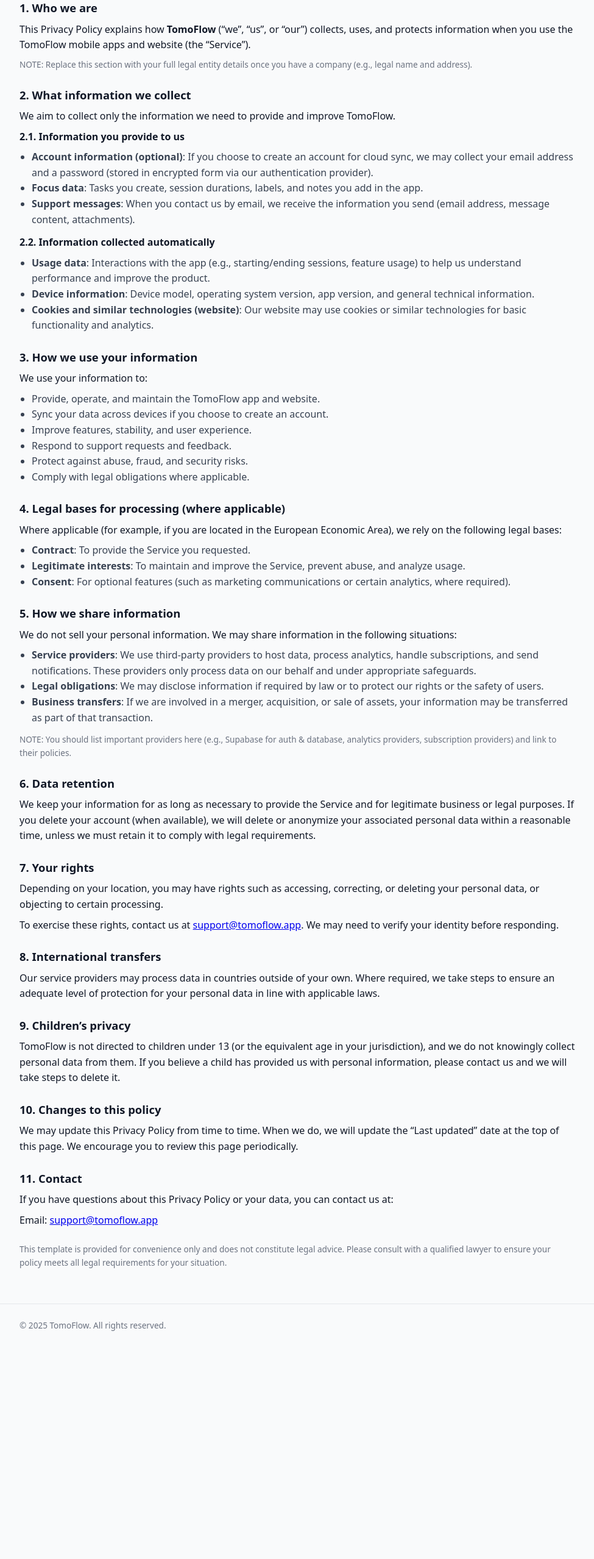
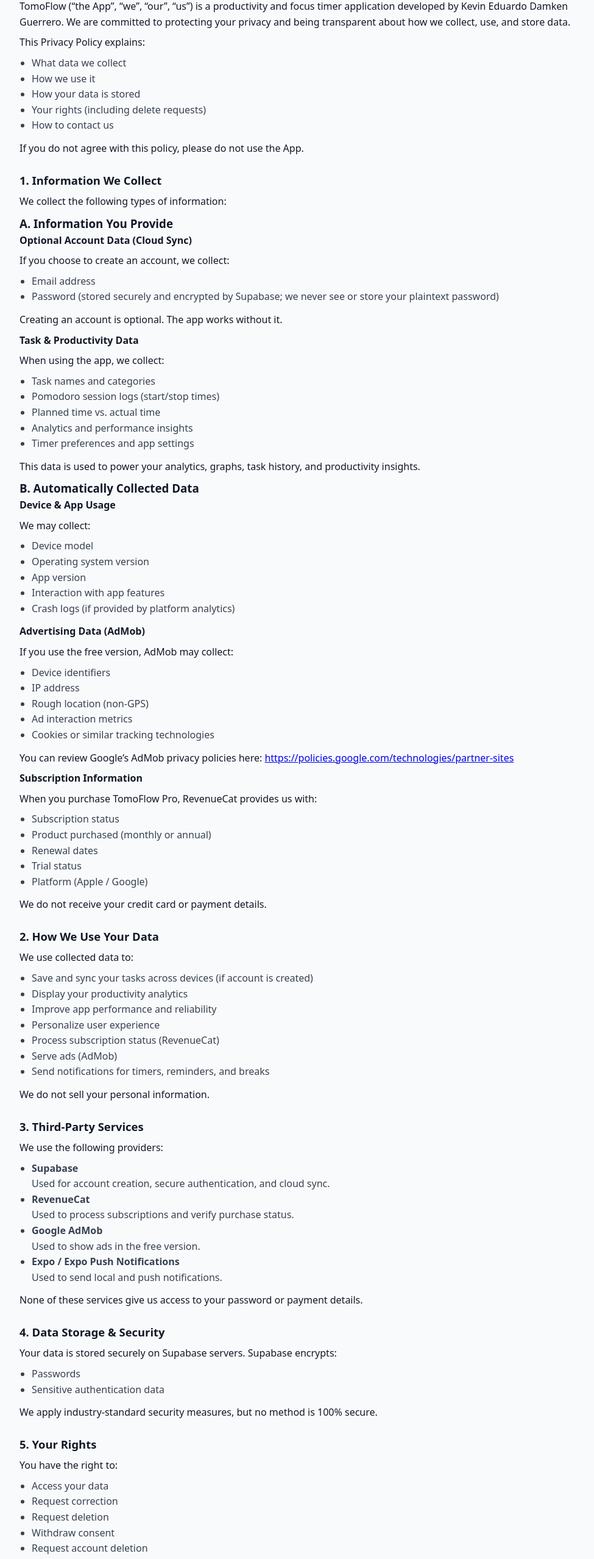
Before and after one commit to chevsofficial/tomoflow-site, a plain HTML site: page privacy.html in a window 1280 px wide. Shown: the part 240-2797 px from the top of the page at 61% size, without its empty margins (152-1127 px from the left). Before the commit the page ends 2448 px from the top, so only its background shows below. Drawn offline with Linux system fonts and the light colour scheme.

Commit message:
Update privacy policy and terms of use

```diff
--- a/privacy.html
+++ b/privacy.html
@@ -8,6 +8,7 @@
 </head>
 <body>
   <div class="page">
+    <!-- Header -->
     <header class="site-header">
       <div class="container site-header-inner">
         <a href="index.html" class="brand">
@@ -23,204 +24,213 @@
       </div>
     </header>
 
+    <!-- Main -->
     <main>
       <section class="container">
-        <h1 class="page-title">Privacy Policy</h1>
+        <h1 class="page-title">TomoFlow — Privacy Policy</h1>
         <p class="page-subtitle">
-          Last updated: <!-- replace with real date --> December 1, 2025
+          Last updated: December 3, 2025
         </p>
 
         <div class="page-section">
-          <h2>1. Who we are</h2>
           <p>
-            This Privacy Policy explains how <strong>TomoFlow</strong> (“we”,
-            “us”, or “our”) collects, uses, and protects information when you
-            use the TomoFlow mobile apps and website (the “Service”).
+            TomoFlow (“the App”, “we”, “our”, “us”) is a productivity and focus timer
+            application developed by Kevin Eduardo Damken Guerrero. We are committed to
+            protecting your privacy and being transparent about how we collect, use, and
+            store data.
           </p>
-          <p class="muted">
-            NOTE: Replace this section with your full legal entity details once you have a company
-            (e.g., legal name and address).
+          <p>This Privacy Policy explains:</p>
+          <ul>
+            <li>What data we collect</li>
+            <li>How we use it</li>
+            <li>How your data is stored</li>
+            <li>Your rights (including delete requests)</li>
+            <li>How to contact us</li>
+          </ul>
+          <p>
+            If you do not agree with this policy, please do not use the App.
           </p>
         </div>
 
         <div class="page-section">
-          <h2>2. What information we collect</h2>
-          <p>We aim to collect only the information we need to provide and improve TomoFlow.</p>
+          <h2>1. Information We Collect</h2>
+          <p>We collect the following types of information:</p>
 
-          <p><strong>2.1. Information you provide to us</strong></p>
+          <h3>A. Information You Provide</h3>
+          <p><strong>Optional Account Data (Cloud Sync)</strong></p>
+          <p>If you choose to create an account, we collect:</p>
           <ul>
+            <li>Email address</li>
             <li>
-              <strong>Account information (optional)</strong>: If you choose to
-              create an account for cloud sync, we may collect your email
-              address and a password (stored in encrypted form via our
-              authentication provider).
-            </li>
-            <li>
-              <strong>Focus data</strong>: Tasks you create, session durations,
-              labels, and notes you add in the app.
-            </li>
-            <li>
-              <strong>Support messages</strong>: When you contact us by email,
-              we receive the information you send (email address, message
-              content, attachments).
+              Password (stored securely and encrypted by Supabase; we never see
+              or store your plaintext password)
             </li>
           </ul>
+          <p>Creating an account is optional. The app works without it.</p>
 
-          <p><strong>2.2. Information collected automatically</strong></p>
+          <p><strong>Task &amp; Productivity Data</strong></p>
+          <p>When using the app, we collect:</p>
           <ul>
-            <li>
-              <strong>Usage data</strong>: Interactions with the app (e.g.,
-              starting/ending sessions, feature usage) to help us understand
-              performance and improve the product.
-            </li>
-            <li>
-              <strong>Device information</strong>: Device model, operating
-              system version, app version, and general technical information.
-            </li>
-            <li>
-              <strong>Cookies and similar technologies (website)</strong>: Our
-              website may use cookies or similar technologies for basic
-              functionality and analytics.
-            </li>
+            <li>Task names and categories</li>
+            <li>Pomodoro session logs (start/stop times)</li>
+            <li>Planned time vs. actual time</li>
+            <li>Analytics and performance insights</li>
+            <li>Timer preferences and app settings</li>
           </ul>
+          <p>
+            This data is used to power your analytics, graphs, task history, and
+            productivity insights.
+          </p>
+
+          <h3>B. Automatically Collected Data</h3>
+
+          <p><strong>Device &amp; App Usage</strong></p>
+          <p>We may collect:</p>
+          <ul>
+            <li>Device model</li>
+            <li>Operating system version</li>
+            <li>App version</li>
+            <li>Interaction with app features</li>
+            <li>Crash logs (if provided by platform analytics)</li>
+          </ul>
+
+          <p><strong>Advertising Data (AdMob)</strong></p>
+          <p>If you use the free version, AdMob may collect:</p>
+          <ul>
+            <li>Device identifiers</li>
+            <li>IP address</li>
+            <li>Rough location (non-GPS)</li>
+            <li>Ad interaction metrics</li>
+            <li>Cookies or similar tracking technologies</li>
+          </ul>
+          <p>
+            You can review Google’s AdMob privacy policies here:
+            <a href="https://policies.google.com/technologies/partner-sites" target="_blank" rel="noopener noreferrer">
+              https://policies.google.com/technologies/partner-sites
+            </a>
+          </p>
+
+          <p><strong>Subscription Information</strong></p>
+          <p>When you purchase TomoFlow Pro, RevenueCat provides us with:</p>
+          <ul>
+            <li>Subscription status</li>
+            <li>Product purchased (monthly or annual)</li>
+            <li>Renewal dates</li>
+            <li>Trial status</li>
+            <li>Platform (Apple / Google)</li>
+          </ul>
+          <p>We do not receive your credit card or payment details.</p>
         </div>
 
         <div class="page-section">
-          <h2>3. How we use your information</h2>
-          <p>We use your information to:</p>
+          <h2>2. How We Use Your Data</h2>
+          <p>We use collected data to:</p>
           <ul>
-            <li>Provide, operate, and maintain the TomoFlow app and website.</li>
-            <li>Sync your data across devices if you choose to create an account.</li>
-            <li>Improve features, stability, and user experience.</li>
-            <li>Respond to support requests and feedback.</li>
-            <li>Protect against abuse, fraud, and security risks.</li>
-            <li>Comply with legal obligations where applicable.</li>
+            <li>Save and sync your tasks across devices (if account is created)</li>
+            <li>Display your productivity analytics</li>
+            <li>Improve app performance and reliability</li>
+            <li>Personalize user experience</li>
+            <li>Process subscription status (RevenueCat)</li>
+            <li>Serve ads (AdMob)</li>
+            <li>Send notifications for timers, reminders, and breaks</li>
           </ul>
+          <p>We do not sell your personal information.</p>
         </div>
 
         <div class="page-section">
-          <h2>4. Legal bases for processing (where applicable)</h2>
-          <p>
-            Where applicable (for example, if you are located in the European
-            Economic Area), we rely on the following legal bases:
-          </p>
+          <h2>3. Third-Party Services</h2>
+          <p>We use the following providers:</p>
           <ul>
             <li>
-              <strong>Contract</strong>: To provide the Service you requested.
+              <strong>Supabase</strong><br />
+              Used for account creation, secure authentication, and cloud sync.
             </li>
             <li>
-              <strong>Legitimate interests</strong>: To maintain and improve the
-              Service, prevent abuse, and analyze usage.
+              <strong>RevenueCat</strong><br />
+              Used to process subscriptions and verify purchase status.
             </li>
             <li>
-              <strong>Consent</strong>: For optional features (such as
-              marketing communications or certain analytics, where required).
+              <strong>Google AdMob</strong><br />
+              Used to show ads in the free version.
+            </li>
+            <li>
+              <strong>Expo / Expo Push Notifications</strong><br />
+              Used to send local and push notifications.
             </li>
           </ul>
-        </div>
-
-        <div class="page-section">
-          <h2>5. How we share information</h2>
           <p>
-            We do not sell your personal information. We may share information
-            in the following situations:
-          </p>
-          <ul>
-            <li>
-              <strong>Service providers</strong>: We use third-party providers
-              to host data, process analytics, handle subscriptions, and send
-              notifications. These providers only process data on our behalf and
-              under appropriate safeguards.
-            </li>
-            <li>
-              <strong>Legal obligations</strong>: We may disclose information if
-              required by law or to protect our rights or the safety of users.
-            </li>
-            <li>
-              <strong>Business transfers</strong>: If we are involved in a
-              merger, acquisition, or sale of assets, your information may be
-              transferred as part of that transaction.
-            </li>
-          </ul>
-          <p class="muted">
-            NOTE: You should list important providers here (e.g., Supabase for
-            auth & database, analytics providers, subscription providers) and link to their policies.
+            None of these services give us access to your password or payment details.
           </p>
         </div>
 
         <div class="page-section">
-          <h2>6. Data retention</h2>
+          <h2>4. Data Storage &amp; Security</h2>
+          <p>Your data is stored securely on Supabase servers. Supabase encrypts:</p>
+          <ul>
+            <li>Passwords</li>
+            <li>Sensitive authentication data</li>
+          </ul>
           <p>
-            We keep your information for as long as necessary to provide the
-            Service and for legitimate business or legal purposes. If you delete
-            your account (when available), we will delete or anonymize your
-            associated personal data within a reasonable time, unless we must
-            retain it to comply with legal requirements.
+            We apply industry-standard security measures, but no method is 100% secure.
           </p>
         </div>
 
         <div class="page-section">
-          <h2>7. Your rights</h2>
+          <h2>5. Your Rights</h2>
+          <p>You have the right to:</p>
+          <ul>
+            <li>Access your data</li>
+            <li>Request correction</li>
+            <li>Request deletion</li>
+            <li>Withdraw consent</li>
+            <li>Request account deletion</li>
+            <li>Request cloud data deletion</li>
+          </ul>
+          <p><strong>How to request deletion</strong></p>
           <p>
-            Depending on your location, you may have rights such as accessing,
-            correcting, or deleting your personal data, or objecting to certain
-            processing.
+            Until an in-app delete option is launched, you may email:
           </p>
           <p>
-            To exercise these rights, contact us at
-            <a href="mailto:support@tomoflow.app">support@tomoflow.app</a>. We
-            may need to verify your identity before responding.
+            📧 <a href="mailto:support@tomoflow.app">support@tomoflow.app</a><br />
+            Subject: <strong>Delete My Data</strong>
+          </p>
+          <p>We will process your request within 30 days.</p>
+        </div>
+
+        <div class="page-section">
+          <h2>6. Children’s Privacy</h2>
+          <p>
+            TomoFlow is not directed to children under 13 years old. We do not
+            knowingly collect data from children under 13.
           </p>
         </div>
 
         <div class="page-section">
-          <h2>8. International transfers</h2>
+          <h2>7. International Data Transfers</h2>
           <p>
-            Our service providers may process data in countries outside of your
-            own. Where required, we take steps to ensure an adequate level of
-            protection for your personal data in line with applicable laws.
+            Your data may be processed in countries outside your residence. By
+            using the App, you consent to this transfer.
           </p>
         </div>
 
         <div class="page-section">
-          <h2>9. Children’s privacy</h2>
+          <h2>8. Changes to This Policy</h2>
           <p>
-            TomoFlow is not directed to children under 13 (or the equivalent age
-            in your jurisdiction), and we do not knowingly collect personal data
-            from them. If you believe a child has provided us with personal
-            information, please contact us and we will take steps to delete it.
+            We may update this Privacy Policy. The “Last updated” date will reflect changes.
           </p>
         </div>
 
         <div class="page-section">
-          <h2>10. Changes to this policy</h2>
+          <h2>9. Contact Us</h2>
+          <p>If you have questions, contact us at:</p>
           <p>
-            We may update this Privacy Policy from time to time. When we do, we
-            will update the “Last updated” date at the top of this page. We
-            encourage you to review this page periodically.
+            📧 <a href="mailto:support@tomoflow.app">support@tomoflow.app</a>
           </p>
         </div>
-
-        <div class="page-section">
-          <h2>11. Contact</h2>
-          <p>
-            If you have questions about this Privacy Policy or your data, you
-            can contact us at:
-          </p>
-          <p>
-            Email:
-            <a href="mailto:support@tomoflow.app">support@tomoflow.app</a>
-          </p>
-        </div>
-
-        <p class="muted">
-          This template is provided for convenience only and does not constitute
-          legal advice. Please consult with a qualified lawyer to ensure your
-          policy meets all legal requirements for your situation.
-        </p>
       </section>
     </main>
 
+    <!-- Footer -->
     <footer class="site-footer">
       <div class="container">
         <p>© <span id="year"></span> TomoFlow. All rights reserved.</p>
```
Also changed, not shown: terms.html (+140 -129 lines).
